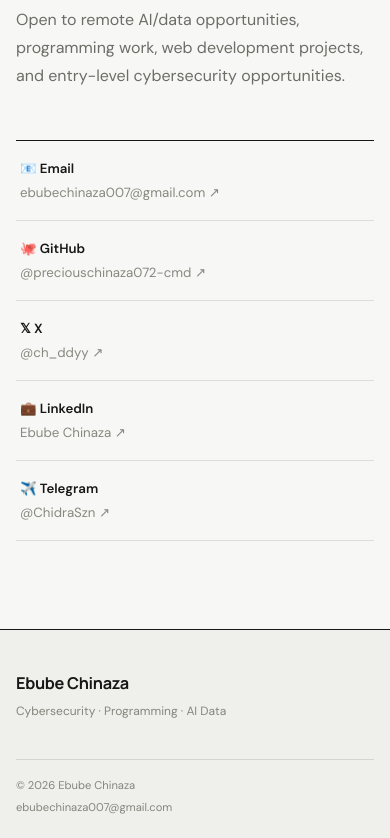
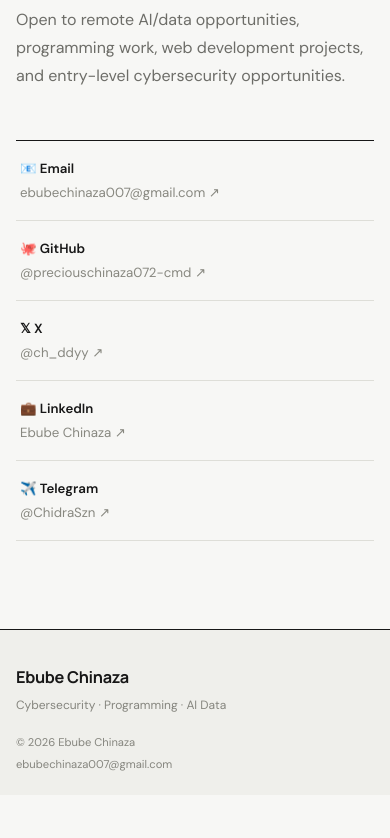
Before and after one commit to preciouschinaza072-cmd/Portfolio-website-, a plain HTML site: page index.html in a window 390 px wide. Shown: the part 4675-5513 px from the top of the page. After the commit the page ends 5470 px from the top, so only its background shows below. Drawn offline with Linux system fonts and the light colour scheme.

Commit message:
Simplify footer layout

```diff
--- a/style.css
+++ b/style.css
@@ -74,22 +74,15 @@ a{color:inherit}
 .contact-links a>span:last-child{color:#888880;text-align:right;overflow-wrap:anywhere}
 
 .site-footer{border-top:1px solid var(--ink);background:#efefeb}
-.footer-inner{display:grid;grid-template-columns:1.4fr 1fr auto;gap:40px;padding:42px 0 24px}
+.footer-inner{display:grid;grid-template-columns:1fr auto;align-items:end;gap:30px;padding:36px 0 24px}
 .footer-brand .wordmark{display:inline-block}
 .footer-brand p{margin:9px 0 0;color:#85857e;font-size:.75rem}
-.footer-links{display:flex;flex-wrap:wrap;gap:18px 25px;align-content:start}
-.footer-links a{font-size:.78rem;text-decoration:none;color:#55554f}.footer-links a:hover{text-decoration:underline;text-underline-offset:4px}
-.footer-social{display:flex;gap:10px;justify-content:flex-end}
-.footer-social a{width:34px;height:34px;display:grid;place-items:center;border:1px solid #d0d0ca;border-radius:50%;text-decoration:none;font-size:.92rem;background:#f7f7f5}
-.footer-social a:hover{border-color:var(--ink);transform:translateY(-1px)}
-.footer-bottom{grid-column:1/-1;border-top:1px solid #d6d6d0;margin-top:12px;padding-top:18px;display:flex;justify-content:space-between;gap:20px;color:#85857e;font-size:.7rem}
+.footer-bottom{display:flex;align-items:center;gap:28px;color:#85857e;font-size:.7rem}
 .footer-bottom a{text-decoration:none;color:inherit}.footer-bottom a:hover{text-decoration:underline;text-underline-offset:4px}
 
 @media(max-width:900px){
  .shell{width:min(calc(100% - 36px),var(--max))}
  .hero{grid-template-columns:1fr 280px;gap:40px}.hero h1{font-size:clamp(3rem,7vw,5rem)}
- .footer-inner{grid-template-columns:1fr 1fr}.footer-social{justify-content:flex-start}
- .footer-bottom{grid-column:1/-1}
 }
 @media(max-width:720px){
  .shell{width:min(calc(100% - 32px),var(--max))}
@@ -103,11 +96,10 @@ a{color:inherit}
  .skills-table .skill-row{grid-template-columns:1fr;gap:8px}
  .about{grid-template-columns:1fr;gap:45px}.about .section-heading{margin:0}
  .contact{padding:88px 0}.contact-links{grid-template-columns:1fr}
- .footer-inner{grid-template-columns:1fr;gap:28px}.footer-social{justify-content:flex-start}.footer-bottom{grid-column:auto;display:flex;flex-direction:column;gap:8px}
+ .footer-inner{grid-template-columns:1fr;gap:22px}.footer-bottom{flex-direction:column;align-items:flex-start;gap:8px}
 }
 @media(max-width:430px){
  .hero h1{font-size:2.85rem}.intro{font-size:.97rem}.hero-actions{flex-wrap:wrap;gap:16px}
  .contact-links a{align-items:flex-start;flex-direction:column;gap:7px}.contact-links a>span:last-child{text-align:left}
- .footer-social a{width:36px;height:36px}
 }
 @media(prefers-reduced-motion:reduce){html{scroll-behavior:auto}.work-item,.contact-links a,.nav-cta,.footer-social a{transition:none}}
```
